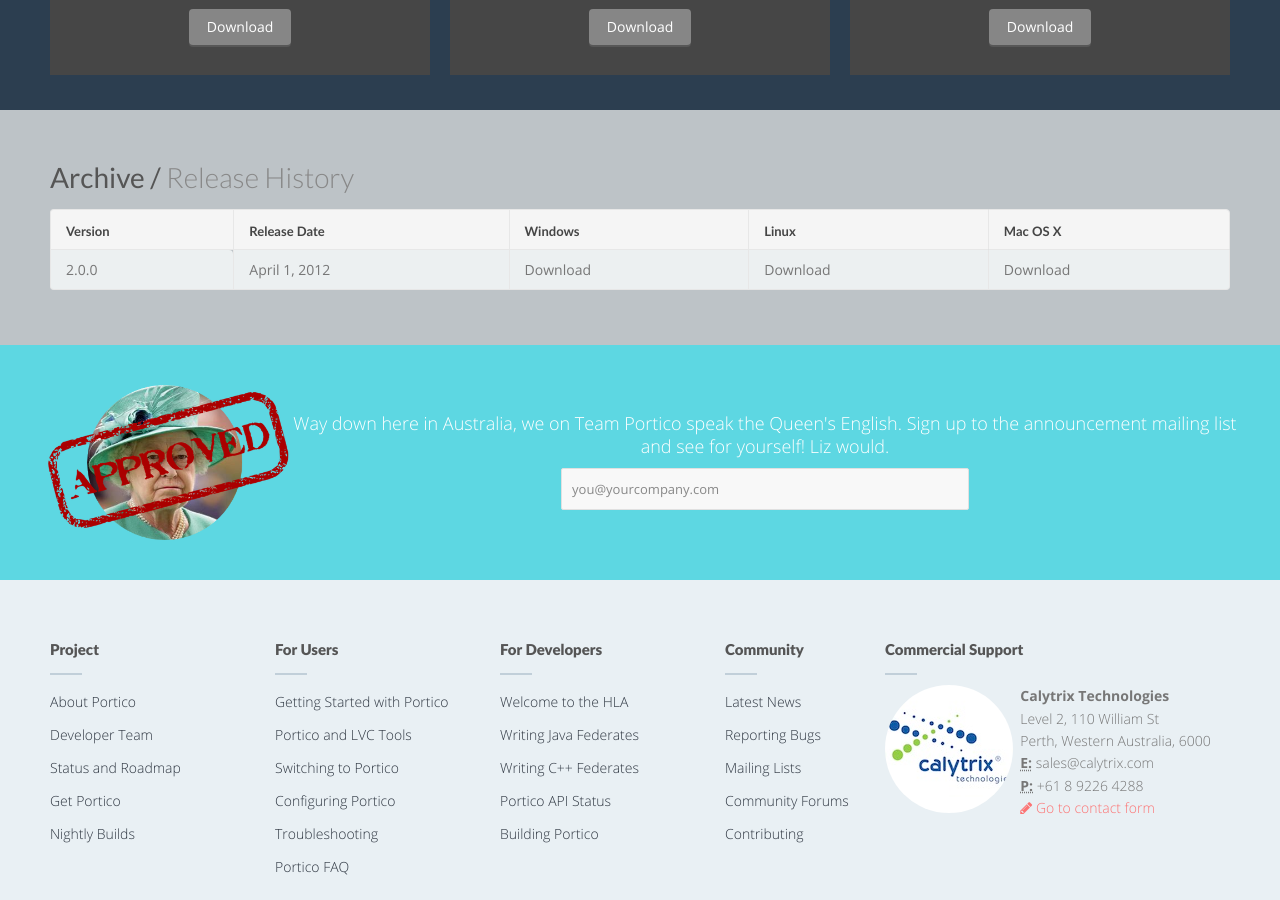
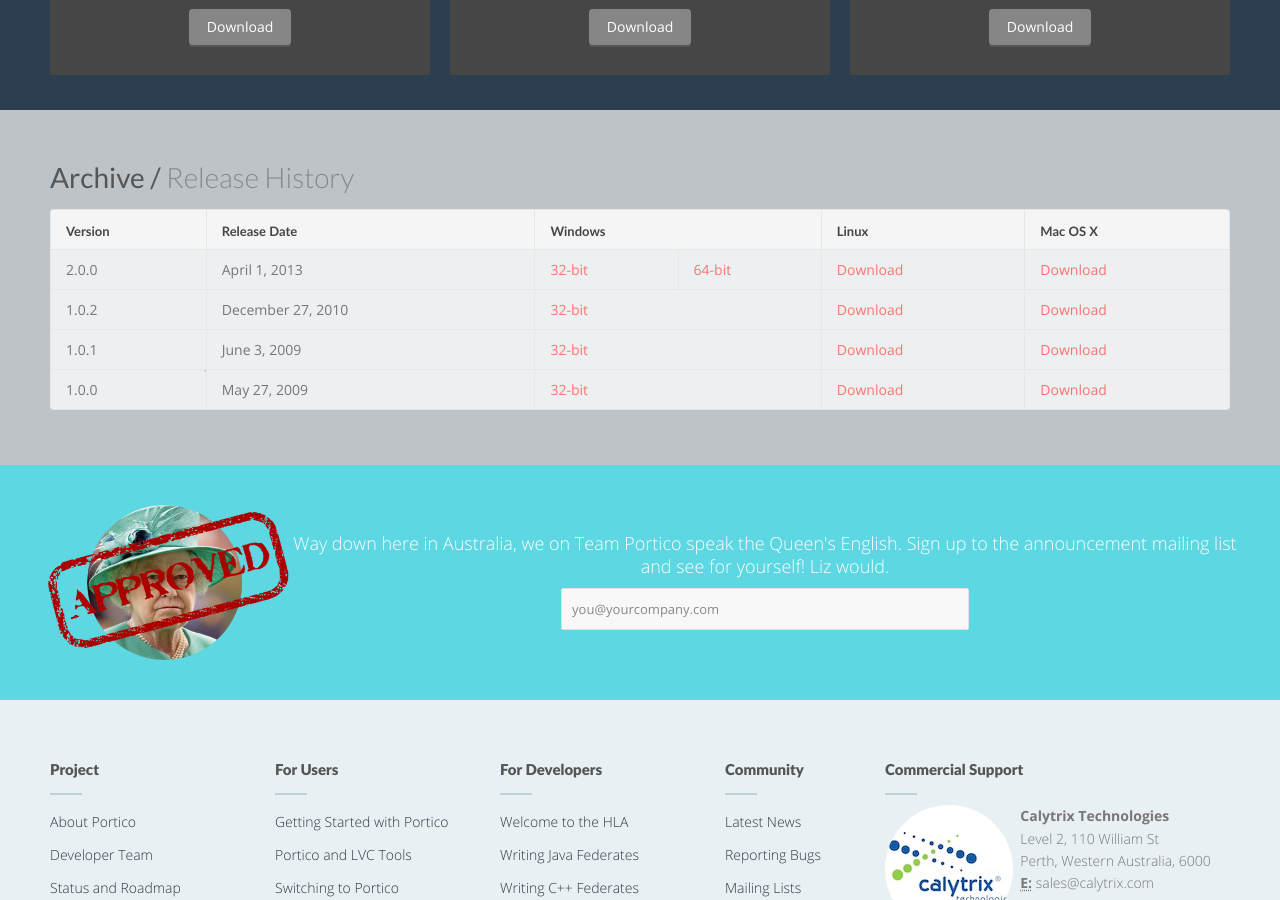
Before and after one commit to timpokorny/timpokorny.github.io, a Jekyll site: the page built from get.html, in a window 1280 px wide and 900 px high, scrolled down 1736 px. Built offline with Jekyll 4.4.1, drawn with Linux system fonts in a browser that asks for light colours; comment, search, counter and statistics services are not loaded.

Commit message:
Finished the download page (at least in terms of structure). Still needs live feed for nightly - but the page looks good.

```diff
--- a/_includes/header.html
+++ b/_includes/header.html
@@ -21,6 +21,7 @@
 					<ul>
 						<li><a href="{% site_root %}get.html#stable">Stable</a></li>
 						<li><a href="{% site_root %}get.html#nightly">Nightly</a></li>
+						<li><a href="{% site_root %}get.html#archive">Archive</a></li>
 					</ul>
 				</li>
 
--- a/get.html
+++ b/get.html
@@ -177,16 +177,38 @@ layout: default
 					<tr>
 						<th>Version</th>
 						<th>Release Date</th>
-						<th>Windows</th>
+						<th colspan="2">Windows</th>
 						<th>Linux</th>
 						<th>Mac OS X</th>
 					</tr>
 					<tr>
 						<td>2.0.0</td>
-						<td>April 1, 2012</td>
-						<td>Download</td>
-						<td>Download</td>
-						<td>Download</td>
+						<td>April 1, 2013</td>
+						<td><a href="http://sourceforge.net/projects/portico/files/Portico/portico-2.0.0/portico-2.0.0-win32.exe/download">32-bit</a></td>
+						<td><a href="http://sourceforge.net/projects/portico/files/Portico/portico-2.0.0/portico-2.0.0-win64.exe/download">64-bit</a></td>
+						<td><a href="http://sourceforge.net/projects/portico/files/Portico/portico-2.0.0/portico-2.0.0-linux64.tar.gz/download">Download</a></td>
+						<td><a href="http://sourceforge.net/projects/portico/files/Portico/portico-2.0.0/portico-2.0.0-macosx.tar.gz/download">Download</a></td>
+					</tr>
+					<tr>
+						<td>1.0.2</td>
+						<td>December 27, 2010</td>
+						<td colspan="2"><a href="http://sourceforge.net/projects/portico/files/Portico/portico-1.0.2/portico-1.0.2-win32-standalone.exe/download">32-bit</a></td>
+						<td><a href="http://sourceforge.net/projects/portico/files/Portico/portico-1.0.2/portico-1.0.2-linux.tar.gz/download">Download</a></td>
+						<td><a href="http://sourceforge.net/projects/portico/files/Portico/portico-1.0.2/portico-1.0.2-macos.tar.gz/download">Download</a></td>
+					</tr>
+					<tr>
+						<td>1.0.1</td>
+						<td>June 3, 2009</td>
+						<td colspan="2"><a href="http://sourceforge.net/projects/portico/files/Portico/portico-1.0.1/portico-1.0.1-win32-standalone.exe/download">32-bit</a></td>
+						<td><a href="http://sourceforge.net/projects/portico/files/Portico/portico-1.0.1/portico-1.0.1-linux.tar.gz/download">Download</a></td>
+						<td><a href="http://sourceforge.net/projects/portico/files/Portico/portico-1.0.1/portico-1.0.1-macos.tar.gz/download">Download</a></td>
+					</tr>
+					<tr>
+						<td>1.0.0</td>
+						<td>May 27, 2009</td>
+						<td colspan="2"><a href="http://sourceforge.net/projects/portico/files/Portico/portico-1.0/portico-1.0-win32-standalone.exe/download">32-bit</a></td>
+						<td><a href="http://sourceforge.net/projects/portico/files/Portico/portico-1.0/portico-1.0-linux.tar.gz/download">Download</a></td>
+						<td><a href="http://sourceforge.net/projects/portico/files/Portico/portico-1.0/portico-1.0-macos.tar.gz/download">Download</a></td>
 					</tr>
 				</table>
 			</div>
```
